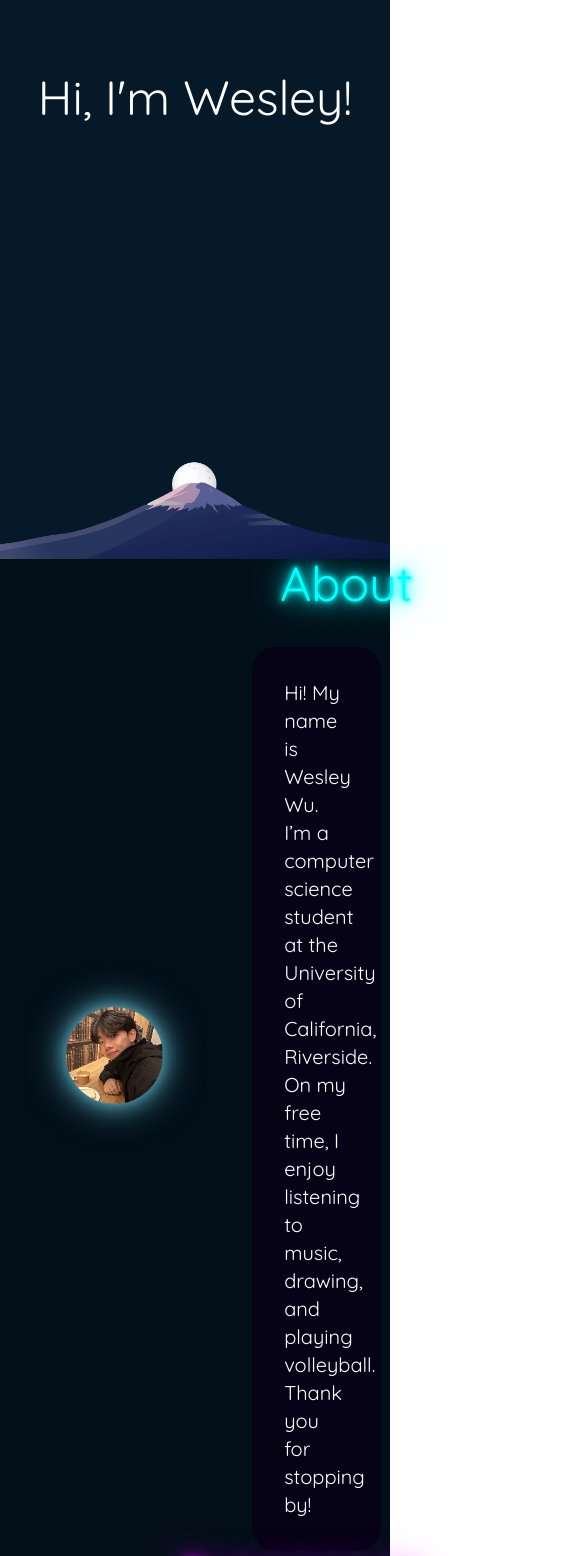
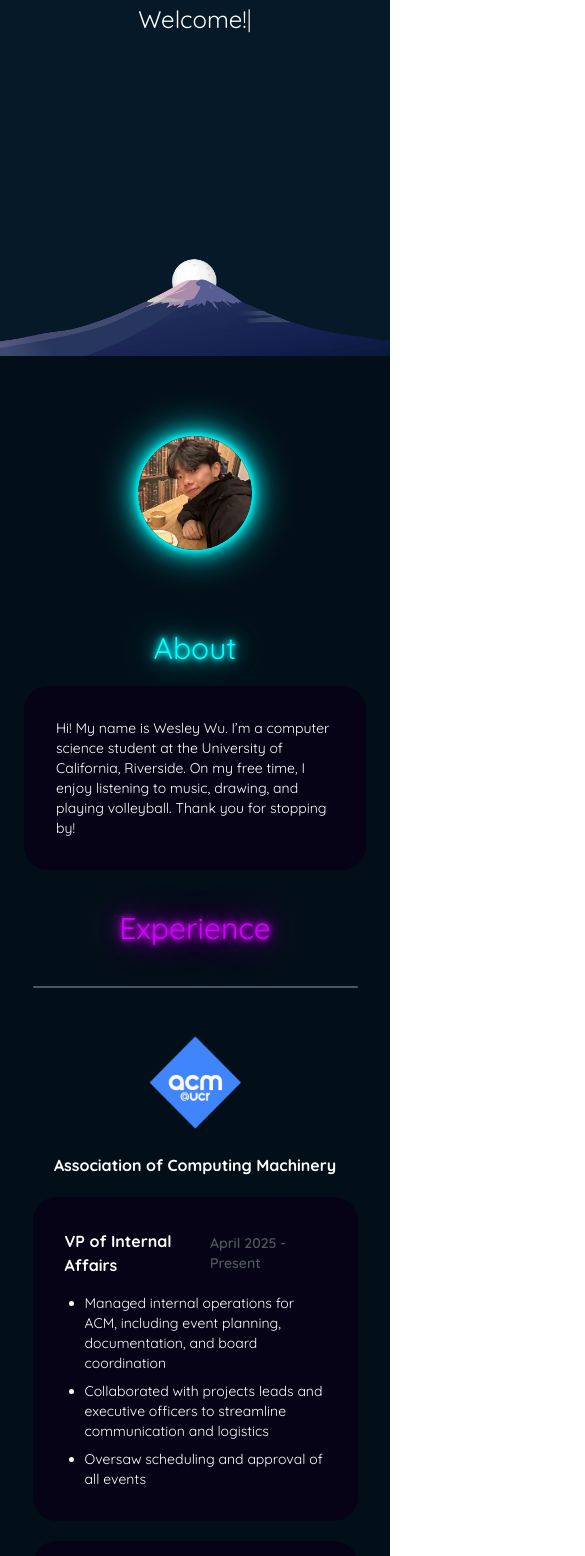
Before and after one commit to wesleylwu/portfolio, a Next.js app: page / in a window 390 px wide. Shown: the part 432-1988 px from the top of the page, 585 px wide, since content can reach past the window. Built offline with nearby package versions, Linux system fonts and the light colour scheme.

Commit message:
add mobile responsivness and animation

```diff
--- a/src/app/globals.css
+++ b/src/app/globals.css
@@ -73,3 +73,21 @@
 .neon-pulse {
   animation: neonPulse 2.5s infinite ease-in-out;
 }
+
+.image-glow-blue {
+  border-radius: 50%;
+  box-shadow:
+    0 0 5px #00ffff,
+    0 0 10px #00ffff,
+    0 0 20px #00ffff,
+    0 0 40px #00ffff;
+  transition: box-shadow 0.3s ease-in-out;
+}
+
+.image-glow-blue:hover {
+  box-shadow:
+    0 0 10px #00ffff,
+    0 0 20px #00ffff,
+    0 0 30px #00ffff,
+    0 0 50px #00ffff;
+}
--- a/src/components/About.tsx
+++ b/src/components/About.tsx
@@ -1,22 +1,42 @@
+"use client";
+
 import Image from "next/image";
 import pfp from "@/public/profile.webp";
+import { motion } from "framer-motion";
 
 const About = () => {
   return (
     <div
-      className="flex flex-row items-center justify-center gap-10"
+      className="mt-20 flex flex-col items-center justify-center gap-20 px-6 md:flex-row md:px-20"
       id="about"
     >
-      <Image src={pfp} alt="Profile Picture" className="ml-10 w-1/2" />
-      <div className="flex flex-col">
-        <p className="text-blue-neon text-glow-blue ml-7 text-5xl">About</p>
-        <p className="bg-blue-accent mt-10 w-4/5 rounded-3xl p-8 text-xl">
+      <motion.div
+        initial={{ opacity: 0, x: -50 }}
+        whileInView={{ opacity: 1, x: 0 }}
+        viewport={{ once: true }}
+        transition={{ duration: 1 }}
+        className="image-glow-blue w-1/3 overflow-hidden rounded-full md:w-2/3 xl:w-1/5"
+      >
+        <Image src={pfp} alt="Profile Picture" className="rounded-full" />
+      </motion.div>
+
+      <motion.div
+        initial={{ opacity: 0 }}
+        whileInView={{ opacity: 1 }}
+        viewport={{ once: true }}
+        transition={{ duration: 1, delay: 0.2 }}
+        className="flex max-w-xl flex-col items-center md:max-w-2xl md:items-start"
+      >
+        <p className="text-blue-neon text-glow-blue text-3xl md:ml-5 md:text-3xl lg:text-4xl xl:text-5xl">
+          About
+        </p>
+        <p className="bg-blue-accent mt-5 w-full rounded-3xl p-8 text-sm md:mt-10 md:text-base lg:text-lg xl:text-xl">
           Hi! My name is Wesley Wu. I’m a computer science student at the
           University of California, Riverside. On my free time, I enjoy
           listening to music, drawing, and playing volleyball. Thank you for
           stopping by!
         </p>
-      </div>
+      </motion.div>
     </div>
   );
 };
--- a/src/components/Contact.tsx
+++ b/src/components/Contact.tsx
@@ -7,12 +7,6 @@ declare global {
 import { useState } from "react";
 import toast from "react-hot-toast";
 import { motion } from "framer-motion";
-
-const formAnimation = {
-  initial: { scale: 0.9, opacity: 0, y: 0, x: 10 },
-  animate: { scale: 1, opacity: 1 },
-  transition: { duration: 0.6, delay: 0.3 },
-};
 
 const ContactUs = () => {
   const [isSubmitted, setIsSubmitted] = useState(false);
@@ -30,18 +24,24 @@ const ContactUs = () => {
           }
         }}
       ></iframe>
-      <p
-        className="text-glow-green text-green-neon p-8 text-center text-5xl"
+      <motion.p
+        initial={{ opacity: 0 }}
+        whileInView={{ opacity: 1 }}
+        viewport={{ once: true }}
+        transition={{ duration: 1 }}
+        className="text-glow-green text-green-neon mt-10 p-8 text-center text-3xl md:text-3xl lg:text-4xl xl:text-5xl"
         id="contact"
       >
         Contact
-      </p>
-      <div className="mx-auto flex w-2/3 justify-center pb-12">
+      </motion.p>
+
+      <div className="mx-auto flex w-full justify-center px-4 pb-12">
         <motion.div
-          className="rounded-4xl border-3 p-8 md:w-2/3"
-          initial={formAnimation.initial}
-          animate={formAnimation.animate}
-          transition={formAnimation.transition}
+          className="w-full max-w-sm rounded-4xl border-3 p-8 sm:max-w-lg md:w-2/3 md:max-w-xl"
+          initial={{ scale: 0.95, opacity: 0, x: 10 }}
+          whileInView={{ scale: 1, opacity: 1, x: 0 }}
+          viewport={{ once: true }}
+          transition={{ duration: 0.6, delay: 0.3 }}
         >
           {isSubmitted ? (
             <div className="font-quicksand flex flex-col items-center text-center text-xl sm:text-2xl">
@@ -53,7 +53,7 @@ const ContactUs = () => {
               onSubmit={() => (window.submitted = true)}
               target="hidden_iframe"
             >
-              <div className="font-quicksand block text-2xl font-bold">
+              <div className="font-quicksand block text-lg font-bold md:text-xl xl:text-2xl">
                 Name
               </div>
               <input
@@ -64,7 +64,7 @@ const ContactUs = () => {
                 required
               />
 
-              <div className="font-quicksand mt-4 block text-2xl font-bold">
+              <div className="font-quicksand mt-4 block text-lg font-bold md:text-xl xl:text-2xl">
                 Email
               </div>
               <input
@@ -75,7 +75,7 @@ const ContactUs = () => {
                 required
               />
 
-              <div className="font-quicksand mt-4 block text-2xl font-bold">
+              <div className="font-quicksand mt-4 block text-lg font-bold md:text-xl xl:text-2xl">
                 Message
               </div>
               <textarea
@@ -85,7 +85,7 @@ const ContactUs = () => {
               />
               <motion.div whileHover={{ scale: 1.05 }}>
                 <div className="mt-4 flex justify-center">
-                  <button className="bg-blue-secondary w-30 cursor-pointer rounded-2xl border-1 p-3 text-center text-xl">
+                  <button className="bg-blue-secondary w-30 cursor-pointer rounded-2xl border-1 p-3 text-center text-base md:text-lg xl:text-xl">
                     Submit
                   </button>
                 </div>
--- a/src/components/Experience.tsx
+++ b/src/components/Experience.tsx
@@ -1,38 +1,65 @@
+"use client";
+
 import Image from "next/image";
 import ExperienceDivder from "@/components/ExperienceDivider";
 import experiences from "@/data/experience";
+import { motion } from "framer-motion";
 
 const Experience = () => {
   return (
     <>
-      <p
-        className="text-glow-purple text-purple-neon ml-45 text-5xl"
+      <motion.p
+        initial={{ opacity: 0 }}
+        whileInView={{ opacity: 1 }}
+        viewport={{ once: true }}
+        transition={{ duration: 1 }}
+        className="text-glow-purple text-purple-neon mt-10 flex justify-center text-3xl md:mt-20 md:ml-30 md:justify-start md:text-3xl lg:text-4xl xl:text-5xl"
         id="experience"
       >
         Experience
-      </p>
+      </motion.p>
       <ExperienceDivder />
       {experiences.map(({ logo, alt, name, roles }, index) => (
         <div key={name}>
           {index !== 0 && <ExperienceDivder />}
-          <div className="mx-auto mt-10 flex w-10/12 gap-x-10">
-            <div className="flex w-1/3 flex-col items-center justify-center">
+          <div className="mx-auto mt-10 flex w-10/12 flex-col items-center gap-x-10 md:flex-row">
+            <motion.div
+              initial={{ opacity: 0, y: -30 }}
+              whileInView={{ opacity: 1, y: 0 }}
+              viewport={{ once: true }}
+              transition={{ duration: 1, delay: index * 0.2 }}
+              className="flex flex-col items-center justify-center md:w-1/3"
+            >
               <Image
                 src={logo}
                 alt={alt}
-                className={`w-3/5 ${index === 1 ? "mr-15" : ""}`}
+                className={`w-1/3 md:w-3/5 ${index === 1 ? "mr-5 md:mr-10 lg:mr-13" : ""}`}
               />
-              <p className="mt-4 text-center text-2xl font-bold">{name}</p>
-            </div>
-            <div className="flex w-2/3 flex-col justify-center space-y-5">
+              <p className="mt-4 text-center text-base font-bold md:text-lg lg:text-xl xl:text-2xl">
+                {name}
+              </p>
+            </motion.div>
+            <motion.div
+              initial={{ opacity: 0 }}
+              whileInView={{ opacity: 1 }}
+              viewport={{ once: true }}
+              transition={{ duration: 1, delay: index * 0.2 }}
+              className="mt-5 flex flex-col justify-center space-y-5 md:mt-0 md:w-2/3"
+            >
               {roles.map(({ title, date, details }) => (
-                <div
+                <motion.div
                   key={title}
-                  className="bg-blue-accent rounded-3xl p-8 text-lg"
+                  initial={{ opacity: 0, y: 10 }}
+                  whileInView={{ opacity: 1, y: 0 }}
+                  viewport={{ once: true }}
+                  transition={{ duration: 0.8, delay: index * 0.2 }}
+                  className="bg-blue-accent rounded-3xl p-8 text-sm md:text-base xl:text-lg"
                 >
                   <div className="mb-4 flex items-center justify-between">
-                    <p className="text-3xl font-bold">{title}</p>
-                    <p className="text-gray-primary text-xl font-semibold">
+                    <p className="text-base font-bold sm:text-lg md:text-xl lg:text-2xl xl:text-3xl">
+                      {title}
+                    </p>
+                    <p className="text-gray-primary text-sm font-semibold md:text-base lg:text-lg xl:text-xl">
                       {date}
                     </p>
                   </div>
@@ -41,9 +68,9 @@ const Experience = () => {
                       <li key={i}>{detail}</li>
                     ))}
                   </ul>
-                </div>
+                </motion.div>
               ))}
-            </div>
+            </motion.div>
           </div>
         </div>
       ))}
--- a/src/components/Footer.tsx
+++ b/src/components/Footer.tsx
@@ -9,7 +9,7 @@ const Footer = () => {
       <div className="flex flex-row justify-center gap-x-20 p-10">
         {socials.map(({ Icon, link }, index) => (
           <Link key={index} href={link} className="" target="_blank">
-            <Icon className="hover:text-blue-dark text-5xl text-white transition-colors duration-300 ease-in-out" />
+            <Icon className="text-2xl text-white transition duration-300 ease-in-out hover:scale-105 md:text-3xl lg:text-4xl xl:text-5xl" />
           </Link>
         ))}
       </div>
--- a/src/components/Landing.tsx
+++ b/src/components/Landing.tsx
@@ -1,13 +1,41 @@
+"use client";
+
 import Image from "next/image";
 import mtFujiAndMoon from "@/public/mtFujiAndMoon.webp";
+import { useState, useEffect } from "react";
+import { motion } from "framer-motion";
 
 const Landing = () => {
+  const fullText = "Welcome!";
+  const [displayedText, setDisplayedText] = useState<string>("");
+
+  useEffect(() => {
+    let index = 0;
+    const interval = setInterval(() => {
+      setDisplayedText(fullText.slice(0, index + 1));
+      index++;
+      if (index === fullText.length) {
+        clearInterval(interval);
+      }
+    }, 100);
+    return () => clearInterval(interval);
+  }, []);
+
   return (
     <div
-      className="bg-blue-secondary relative flex h-screen items-center justify-center text-white"
+      className="bg-blue-secondary relative flex h-[80vh] items-center justify-center text-white md:h-screen"
       id="home"
     >
-      <p className="mb-20 text-5xl">Hi, I'm Wesley!</p>
+      <motion.p
+        initial={{ opacity: 0 }}
+        animate={{ opacity: 1 }}
+        transition={{ duration: 1 }}
+        className="text-2xl md:-translate-y-30 md:text-3xl lg:text-4xl xl:text-5xl"
+      >
+        {displayedText}
+        <span className="animate-pulse">|</span>
+      </motion.p>
+
       <Image
         src={mtFujiAndMoon}
         alt="Mount Fuji and Moon"
```
Also changed, not shown: src/components/NavBar.tsx (+79 -5 lines), src/components/Projects.tsx (+35 -14 lines), public/profile.webp.
